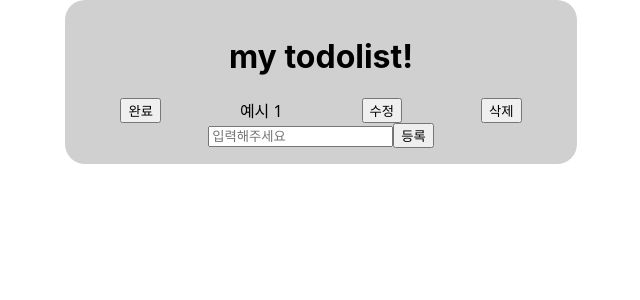
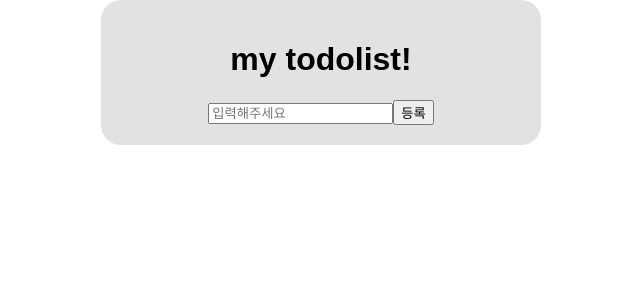
Before and after one commit to shinjuho2/todolist, a React (Create React App) app: page / in a window 1280 px wide. Shown: the top 300 px of the page, without its empty margins (319-959 px from the left). Built offline with nearby package versions, Linux system fonts and the light colour scheme.

Commit message:
style, file

```diff
--- a/package.json
+++ b/package.json
@@ -14,6 +14,7 @@
     "react-dom": "^18.2.0",
     "react-scripts": "5.0.1",
     "react-uuid": "^2.0.0",
+    "styled-components": "^6.1.1",
     "typescript": "^4.9.5",
     "uuid": "^9.0.1",
     "web-vitals": "^2.1.4"
--- a/src/App.css
+++ /dev/null
@@ -1,15 +0,0 @@
-.App {
-  text-align: center;
-  width: 30rem;
-  margin: 0 auto;
-  padding: 1rem;
-  background-color: rgb(209, 208, 208);
-  border-radius: 20px;
-}
-.todolist {
-  display: flex;
-  flex-direction: row;
-  justify-content: space-around;
-  align-items: center;
-  font-family: system-ui, -apple-system, BlinkMacSystemFont, 'Segoe UI', Roboto, Oxygen, Ubuntu, Cantarell, 'Open Sans', 'Helvetica Neue', sans-serif;
-}
--- /dev/null
+++ b/src/GlobalStyles.tsx
@@ -0,0 +1,11 @@
+import { createGlobalStyle } from 'styled-components';
+
+const GlobalStyles = createGlobalStyle`
+    body{
+        margin: 0;
+        padding: 0;
+        font-family: 'Arial', sans-serif;
+    }
+`
+
+export default GlobalStyles;
--- a/src/Todolist.tsx
+++ b/src/Todolist.tsx
@@ -1,6 +1,6 @@
 import React, { useEffect, useState } from 'react';
-import './App.css';
 import uuid from 'react-uuid'
+import { styled } from 'styled-components';
 
 interface List {
   id: string;
@@ -8,22 +8,47 @@ interface List {
   complete: boolean;
 }
 
+const Container = styled.div`
+  text-align: center;
+`;
+
+const ListContainer = styled.div`
+  max-width: 400px;
+  margin: 0 auto;
+  padding: 20px;
+  background-color: #e3e2e2;
+  border-radius: 20px;
+`;
+
+const ItemList = styled.li`
+  list-style-type: none;
+  margin: 10px 0;
+  padding: 10px;
+  border: 1px solid #ccc;
+  background-color: #fff;
+  display: flex;
+  align-items: center;
+  border-radius: 20px;
+`;
+
+const InputList = styled.input`
+  margin-right: 10px;
+`;
+
+const ButtonList = styled.button`
+  margin-left: 10px;
+`;
+
 function Todolist() {
 
-  const [todolist, setTodolist] = useState<List[]>([
-    {
-      id: uuid(),
-      text: "예시 1",
-      complete: false,
-    },
-  ]);
+  const [todolist, setTodolist] = useState<List[]>([]);
 
   const [newList, setNewList] = useState("");
   const [editList, setEditList] = useState<{ id: string; text: string } | null>(null);
 
   useEffect(() => {
     const data = localStorage.getItem('todolist');
-    if(data) {
+    if (data) {
       setTodolist(JSON.parse(data));
     }
   }, [])
@@ -37,24 +62,33 @@ function Todolist() {
   }
 
   const createList = () => {
-    if(newList !== '') {
+    if (newList !== '') {
       setTodolist([...todolist, { id: uuid(), text: newList, complete: false }]);
       setNewList("");
+      localStorage.setItem('todolist', JSON.stringify([...todolist, newList]))
     }
   }
 
+  const completeList = (id: string) => {
+    setTodolist((todolist) =>
+      todolist.map((todo) => (todo.id === id ? { ...todo, complete: true } : todo))
+    )
+
+    localStorage.setItem('todolist', JSON.stringify(todolist.map((todo) => (todo.id === id ? { ...todo, complete: true } : todo))))
+  }
   const handleKeyPress = (e: React.KeyboardEvent<HTMLInputElement>) => {
     if (e.key === 'Enter') {
       createList();
     }
   };
 
-  const deleteList = () => {
-    setTodolist((todolist) => todolist.filter((todo) => todo.id !== todo.id));
+  const deleteList = (id: string) => {
+    setTodolist((todolist) => todolist.filter((todo) => todo.id !== id));
+    localStorage.setItem('todolist', JSON.stringify(todolist.filter((todo) => todo.id !== id)))
   }
 
   const edit = (id: string, text: string) => {
-    setEditList({id, text});
+    setEditList({ id, text });
   }
 
   const editCancel = () => {
@@ -64,45 +98,46 @@ function Todolist() {
   const editSave = () => {
     if (editList) {
       const updateList = todolist.map((todo) =>
-        todo.id === editList.id ? {...todo, text: editList.text} : todo
+        todo.id === editList.id ? { ...todo, text: editList.text } : todo
       );
       setTodolist(updateList);
       setEditList(null);
+      localStorage.setItem('todolist', JSON.stringify(updateList))
     }
   }
 
   return (
-    <div className="App">
-      <div className='Container'>
+    <Container>
+      <ListContainer>
         <h1>my todolist!</h1>
         {
           todolist.map((todo) => {
             return (
               <div>
-                <li className='todolist'>
+                <ItemList key={todo.id}>
                   {
                     editList?.id === todo.id ? (
                       <>
-                        <input
+                        <InputList
                           type="text"
                           value={editList.text}
-                        onChange={(e) => setEditList({...editList, text: e.target.value})}
+                          onChange={(e) => setEditList({ ...editList, text: e.target.value })}
                         />
-                        <button onClick={editSave}>저장</button>
-                        <button onClick={editCancel}>취소</button>
+                        <ButtonList onClick={editSave}>저장</ButtonList>
+                        <ButtonList onClick={editCancel}>취소</ButtonList>
                       </>
                     )
                       :
                       (
                         <>
-                        <button>완료</button>
+                          <ButtonList onClick={() => completeList(todo.id)}>완료</ButtonList>
                           {todo.text}
-                        <button onClick={() => edit(todo.id, todo.text)}>수정</button>
-                        <button onClick={() => deleteList()}>삭제</button>
+                          <ButtonList onClick={() => edit(todo.id, todo.text)}>수정</ButtonList>
+                          <ButtonList onClick={() => deleteList(todo.id)}>삭제</ButtonList>
                         </>
                       )
                   }
-                </li>
+                </ItemList>
               </div>
             )
           })
@@ -116,8 +151,8 @@ function Todolist() {
           />
           <button onClick={createList}>등록</button>
         </div>
-      </div>
-    </div>
+      </ListContainer>
+    </Container>
   );
 }
 
--- a/src/index.css
+++ /dev/null
@@ -1,13 +0,0 @@
-body {
-  margin: 0;
-  font-family: -apple-system, BlinkMacSystemFont, 'Segoe UI', 'Roboto', 'Oxygen',
-    'Ubuntu', 'Cantarell', 'Fira Sans', 'Droid Sans', 'Helvetica Neue',
-    sans-serif;
-  -webkit-font-smoothing: antialiased;
-  -moz-osx-font-smoothing: grayscale;
-}
-
-code {
-  font-family: source-code-pro, Menlo, Monaco, Consolas, 'Courier New',
-    monospace;
-}
--- a/src/index.tsx
+++ b/src/index.tsx
@@ -1,19 +1,14 @@
 import React from 'react';
 import ReactDOM from 'react-dom/client';
-import './index.css';
-import App from './Todolist';
-import reportWebVitals from './reportWebVitals';
+import Todolist from './Todolist';
+import GlobalStyles from './GlobalStyles';
 
 const root = ReactDOM.createRoot(
   document.getElementById('root') as HTMLElement
 );
 root.render(
   <React.StrictMode>
-    <App />
+    <GlobalStyles/>
+    <Todolist/>
   </React.StrictMode>
 );
-
-// If you want to start measuring performance in your app, pass a function
-// to log results (for example: reportWebVitals(console.log))
-// or send to an analytics endpoint. Learn more: https://bit.ly/CRA-vitals
-reportWebVitals();
--- a/src/react-app-env.d.ts
+++ /dev/null
@@ -1 +0,0 @@
-/// <reference types="react-scripts" />
--- a/src/reportWebVitals.ts
+++ /dev/null
@@ -1,15 +0,0 @@
-import { ReportHandler } from 'web-vitals';
-
-const reportWebVitals = (onPerfEntry?: ReportHandler) => {
-  if (onPerfEntry && onPerfEntry instanceof Function) {
-    import('web-vitals').then(({ getCLS, getFID, getFCP, getLCP, getTTFB }) => {
-      getCLS(onPerfEntry);
-      getFID(onPerfEntry);
-      getFCP(onPerfEntry);
-      getLCP(onPerfEntry);
-      getTTFB(onPerfEntry);
-    });
-  }
-};
-
-export default reportWebVitals;
```
Also changed, not shown: src/App.tsx (deleted, +0 -12 lines), src/setupTests.ts (deleted, +0 -5 lines), 2 other files (tests, documents, lock files or other folders). Lines whose indentation alone changed are shown as unchanged.
